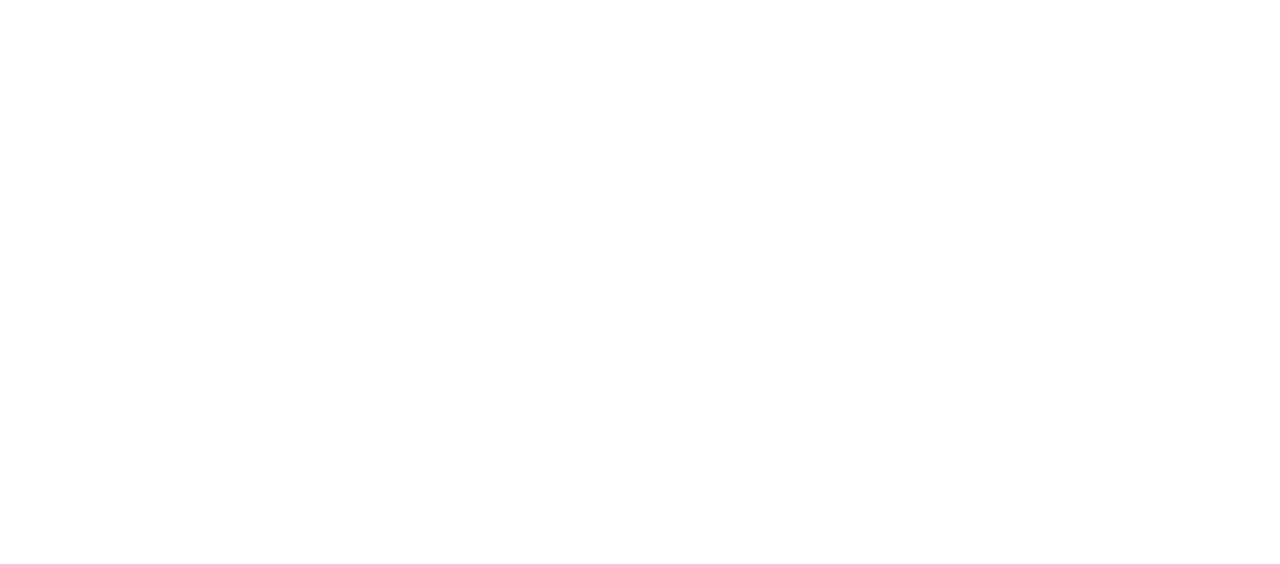
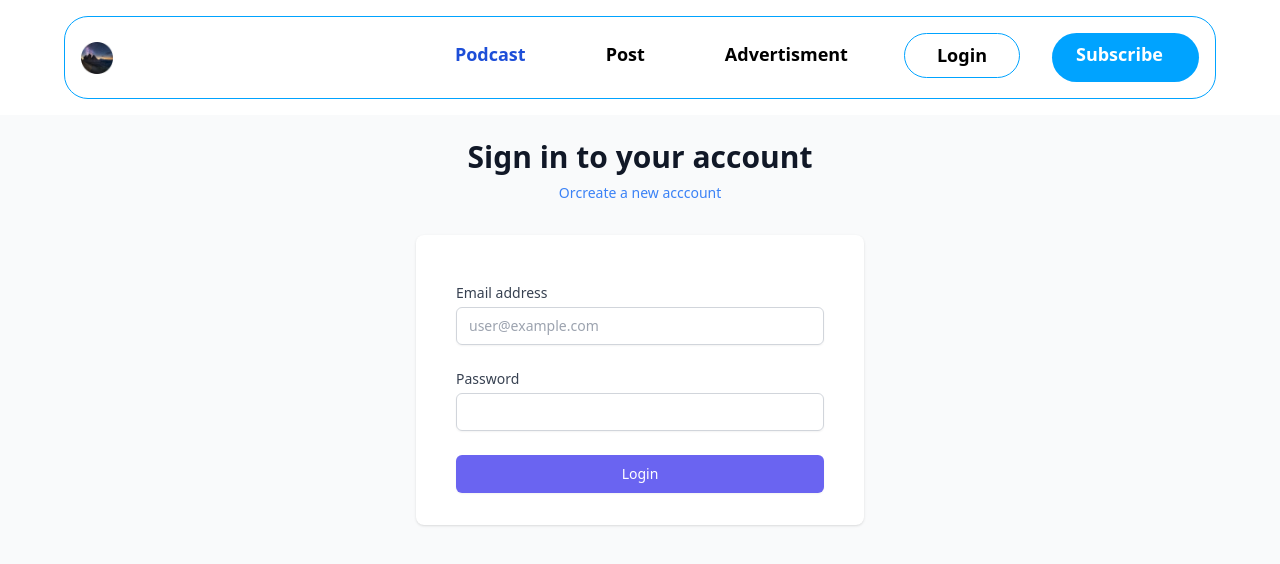
Before and after one commit to adnan4k/Hakim_web, a React (Create React App) app in the folder client/: page /login in a window 1280 px wide. Before the commit this address had no page. Shown: the top 564 px of the page. Built offline with nearby package versions, Linux system fonts and the light colour scheme.

Commit message:
login added

```diff
--- a/client/src/App.js
+++ b/client/src/App.js
@@ -3,6 +3,7 @@
 import CreatePost from './pages/dashboard/CreatePost';
 import CreateAds from './pages/dashboard/CreateAds';
 import SignUp from './pages/dashboard/Signup';
+import Login from './pages/dashboard/Login';
 
 function App() {
 
@@ -14,6 +15,7 @@
           <Route path="/create-post" element={<CreatePost />} />
           <Route path="/create-ads" element={<CreateAds />} />
           <Route path="/signup" element={<SignUp />} />
+          <Route path="/login" element={<Login />} />
         </Routes>
       </BrowserRouter>
     </div>
--- /dev/null
+++ b/client/src/pages/dashboard/Login.jsx
@@ -0,0 +1,145 @@
+import React, { useState } from "react";
+import { Link, useNavigate } from "react-router-dom";
+import axios from "axios";
+// import Footer from '../sections/Footer';
+import Navbar from "../../components/Navbar";
+
+function Login() {
+  const navigate = useNavigate();
+  const [error, setError] = useState("");
+  const [formData, setFormData] = useState({
+    email: "",
+    password: "",
+  });
+  const handleChange = (e) => {
+    const { name, value } = e.target;
+    setFormData({
+      ...formData,
+      [name]: value,
+    });
+    // console.log(formData)
+  };
+
+  const handleSubmit = async (e) => {
+    e.preventDefault();
+    // console.log(formData,'in the submission')
+    try {
+      const response = await axios.post(
+        "https://groom-health-care.onrender.com/user/login",
+        formData
+      );
+      console.log("form submission response", response);
+      if (response.data.user.role === "admin") {
+        navigate("/admin/news/display");
+      } else if (response.data.user.role === "") {
+        navigate("/appointment");
+      }
+      if (response.data.message === "notfound" || response.status === 400) {
+        setError("user not found");
+      } else if (
+        response.data.message === "invalidCredentials" ||
+        response.status === 400
+      ) {
+        setError(" Invalid Credentials");
+      } else if (response.data.message === "provide credential") {
+        setError("provide credentials");
+      }
+    } catch (error) {
+      setError(error.response.data.message);
+      console.log(error, "in the catch");
+    }
+  };
+  return (
+    <div>
+      <Navbar />
+      <div class="min-h-screen  bg-gray-50 flex flex-col justify-centersm:px-6 lg:px-8 px-6">
+        <div class="sm:mx-auto sm:w-full sm:max-w-md">
+          <h2 class="mt-6 text-center text-3xl leading-9 font-extrabold text-gray-900">
+            Sign in to your account
+          </h2>
+          <p class="mt-2 text-center text-sm leading-5 text-blue-500 max-w">
+            Or
+            <Link
+              to="/signup"
+              class="font-medium text-blue-500 hover:text-blue-500 focus:outline-none focus:underline transition ease-in-out duration-150"
+            >
+              create a new acccount
+            </Link>
+          </p>
+        </div>
+
+        <div class="mt-8 sm:mx-auto sm:w-full sm:max-w-md">
+          <div class="bg-white py-8 px-4 shadow sm:rounded-lg sm:px-10">
+            <form onSubmit={handleSubmit}>
+              <div className="mt-4">
+                <span>
+                  {error && (
+                    <p className="text-[#ff0000] inline-block  text-sm">
+                      {error}
+                    </p>
+                  )}
+                </span>
+              </div>
+              <div>
+                <label
+                  for="email"
+                  class="block text-sm font-medium leading-5  text-gray-700"
+                >
+                  Email address
+                </label>
+                <div class="mt-1 relative rounded-md shadow-sm">
+                  <input
+                    onChange={handleChange}
+                    value={formData.email}
+                    id="email"
+                    name="email"
+                    placeholder="user@example.com"
+                    type="email"
+                    required=""
+                    class="appearance-none block w-full px-3 py-2 border border-gray-300 rounded-md placeholder-gray-400 focus:outline-none focus:shadow-outline-blue focus:border-blue-300 transition duration-150 ease-in-out sm:text-sm sm:leading-5"
+                  />
+                  <div class="hidden absolute inset-y-0 right-0 pr-3 flex items-center pointer-events-none"></div>
+                </div>
+              </div>
+
+              <div class="mt-6">
+                <label
+                  for="password"
+                  class="block text-sm font-medium leading-5 text-gray-700"
+                >
+                  Password
+                </label>
+                <div class="mt-1 rounded-md shadow-sm">
+                  <input
+                    onChange={handleChange}
+                    value={formData.password}
+                    id="password"
+                    name="password"
+                    type="password"
+                    required=""
+                    class="appearance-none block w-full px-3 py-2 border border-gray-300 rounded-md placeholder-gray-400 focus:outline-none focus:shadow-outline-blue focus:border-blue-300 transition duration-150 ease-in-out sm:text-sm sm:leading-5"
+                  />
+                </div>
+              </div>
+
+              <div class="mt-6">
+                <span class="block w-full rounded-md shadow-sm">
+                  <button
+                    style={{ backgroundColor: "#6A64F1" }}
+                    type="submit"
+                    className="bg-[#6A64F1]  w-full flex justify-center py-2 border border-transparent text-sm font-medium rounded-md text-white focus:outline-none focus:border-indigo-700 transition duration-150 ease-in-out"
+                  >
+                    Login
+                  </button>
+                </span>
+              </div>
+            </form>
+          </div>
+        </div>
+      </div>
+      {/* <Footer /> */}
+    </div>
+  );
+}
+
+export default Login;
```
